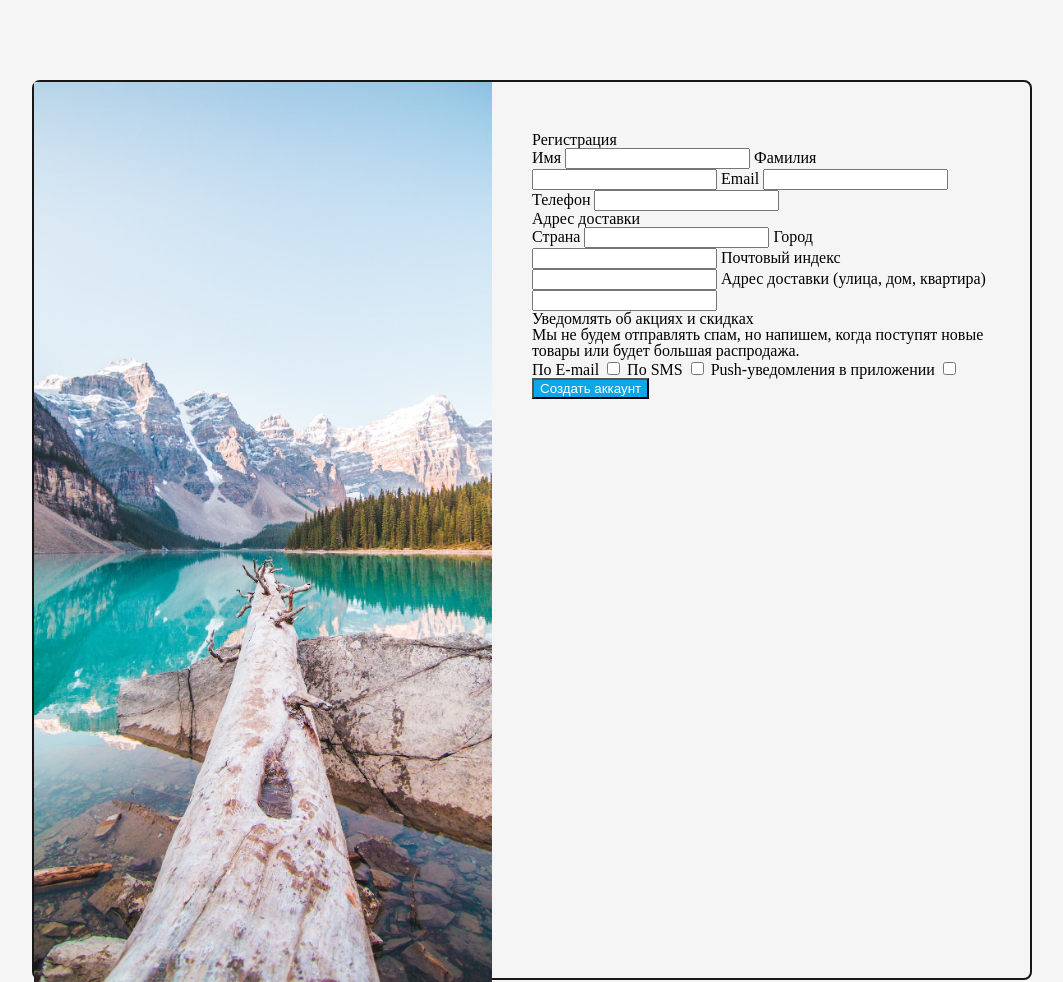
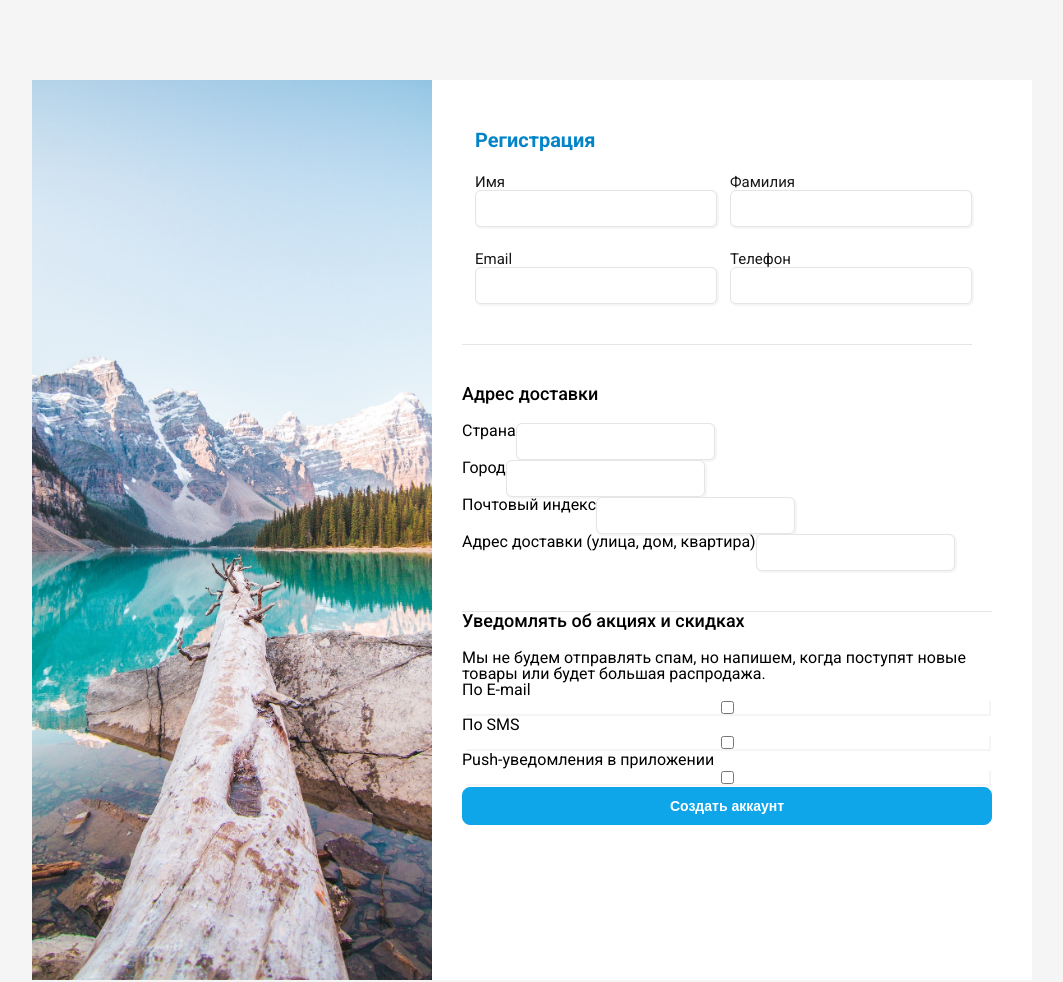
Before and after one commit to AlinaKuz98/form, a plain HTML site: page index.html in a window 1280 px wide. Shown: the whole page, without its empty margins (108-1171 px from the left). Drawn offline with Linux system fonts and the light colour scheme.

Commit message:
adding css-2

```diff
--- a/index.html
+++ b/index.html
@@ -6,7 +6,9 @@
         <title>Registration form</title>
         <link rel="stylesheet" type="text/css" href="reset.css" />
         <link rel="stylesheet" type="text/css" href="styles.css" />
-
+        <link rel="preconnect" href="https://fonts.googleapis.com">
+        <link rel="preconnect" href="https://fonts.gstatic.com" crossorigin>
+        <link href="https://fonts.googleapis.com/css2?family=Roboto:wght@300;400;500;700&display=swap" rel="stylesheet">
 
 
 
@@ -24,24 +26,58 @@
 
                 <div class="main-container-content">
 
+                    <div class="head">
                         <h1>Регистрация</h1>
+                    </div>
+
+                    <div class="about-person">
+
+                            <div class="about-person-content">
 
                                 <label for="name">Имя</label>
                                 <input type="text" id="name" name="name">
 
+                            </div>
+
+                            <div class="about-person-content">
+
                                 <label for="last-name">Фамилия</label>
                                 <input type="text" id="last-name" name="last-name">
 
+                            </div>
+
+                            <div class="about-person-content">
+
                                 <label for="email">Email</label>
                                 <input type="text" id="email" name="email">
+                            </div>
+
+                            <div class="about-person-content">
 
                                 <label for="telephone">Телефон</label>
                                 <input type="tel" id="telephone" name="tel">
 
+                            </div>
+
+                    </div>
+
+
+
+                    <div class="adress">
+
+                        <div class="head">
+
                             <h2>Адрес доставки</h2>
 
+                        </div>
+
+                        <div class="adress-content">
                             <label for="country">Страна</label>
                             <input type="text" list="country" name="country">
+                        </div>
+
+                        <div class="country">
+
                             <datalist id="country">
                                 <option value="Россия">
                                 <option value="Беларусь">
@@ -49,14 +85,27 @@
                                 <option value="Польша">
                             </datalist>
 
+                        </div>
+
+                        <div class="adress-content">
                             <label for="city">Город</label>
                             <input type="text" id="city" name="city">
 
+                        </div>
+
+                        <div class="adress-content">
                             <label for="index">Почтовый индекс</label>
                             <input type="number" id="index" name="index">
+                        </div>
 
+                        <div class="adress-content">
                             <label for="adress">Адрес доставки (улица, дом, квартира)</label>
                             <input type="text" id="adress" name="adress">
+                        </div>
+
+                    </div>
+
+
 
 
     <h2>Уведомлять об акциях и скидках</h2>
--- a/styles.css
+++ b/styles.css
@@ -4,6 +4,7 @@ html {
     --text-color: #737373;
     --button-color:#0ea5e9;
     background-color:#f5f5f5;
+    font-family: 'Roboto', sans-serif;
 }
 
 .main-container {
@@ -12,24 +13,31 @@ html {
     margin: auto;
     margin-top: 80px;
     margin-bottom: 80px;
-    border: #171717;
-    border-width: 2px;
-    border-style: solid;
     border-radius: 8px;
     box-sizing: border-box;
     display: flex;
     flex-direction: row;
+
+
 }
 
 button {
     background-color: var(--button-color);
     color: white;
+    padding: 10px;
+    position: center;
+    border: var(--button-color);
+    border-radius: 8px;
+    border-style: solid;
+    border-width: 1px;
+    font-size: 14px;
+    font-weight: 600;
 
 }
 
 .main-container-image {
     height: 900px;
-    width: 500px;
+    width: 530px;
     background-image: url(images/mountains-1.jpg);
     background-size: cover;
     background-position: top;
@@ -37,11 +45,91 @@ button {
 }
 
 .main-container-content {
-    height: 900px;
-    width: 500px;
-    margin-left: 40px;
-    margin-right: 40px;
-    margin-top: 50px;
-    margin-bottom: 50px;
+    max-height: 900px;
+    max-width: 600px;
+    padding-left: 30px;
+    padding-right: 40px;
+    padding-top: 50px;
+    padding-bottom: 50px;
     box-sizing: border-box;
+    background-color: white;
+    display: flex;
+    flex-direction: column;
+
 }
+
+h1 {
+    color: #0284c7;
+    font-size: 20px;
+    font-weight:700;
+    margin-bottom: 10px;
+    padding-left: 13px;
+}
+
+.about-person {
+    max-width: 510px;
+    display: flex;
+    flex-direction: row;
+    justify-content: flex-start;
+    flex-wrap: wrap;
+    padding-bottom: 30px;
+    border-bottom: #e5e5e5;
+    border-bottom-width: 1px;
+    border-bottom-style: solid;
+}
+
+
+input {
+    padding: 10px;
+    border-radius: 6px;
+    border: #e5e5e5;
+    border-width: 1px;
+    border-style: solid;
+    box-shadow: 1px 1px 1px 1px #f5f5f5;
+
+
+}
+
+.about-person input {
+    width: 220px;
+}
+
+.about-person-content {
+    display: flex;
+    flex-direction: column;
+    margin-top: 15px;
+    margin-bottom: 10px;
+    margin-left: 13px;
+    color: var(--main-text-color);
+    font-size: 15px;
+}
+
+h2 {
+    font-size: 18px;
+    font-weight: 500;
+    padding-bottom: 20px;
+}
+
+.adress {
+    padding-top: 40px;
+    padding-bottom: 40px;
+    border-bottom: #e5e5e5;
+    border-bottom-width: 1px;
+    border-bottom-style: solid;
+    display: flex;
+    flex-direction: column;
+    justify-content: flex-start;
+
+}
+
+.adress-content {
+    display: flex;
+    flex-direction: row;
+    justify-content: flex-start;
+}
+
+.adress-content input {
+
+}
+
+/*посмотреть урок про сетку + выровнить формы*/
```
Lines whose indentation alone changed are shown as unchanged.
